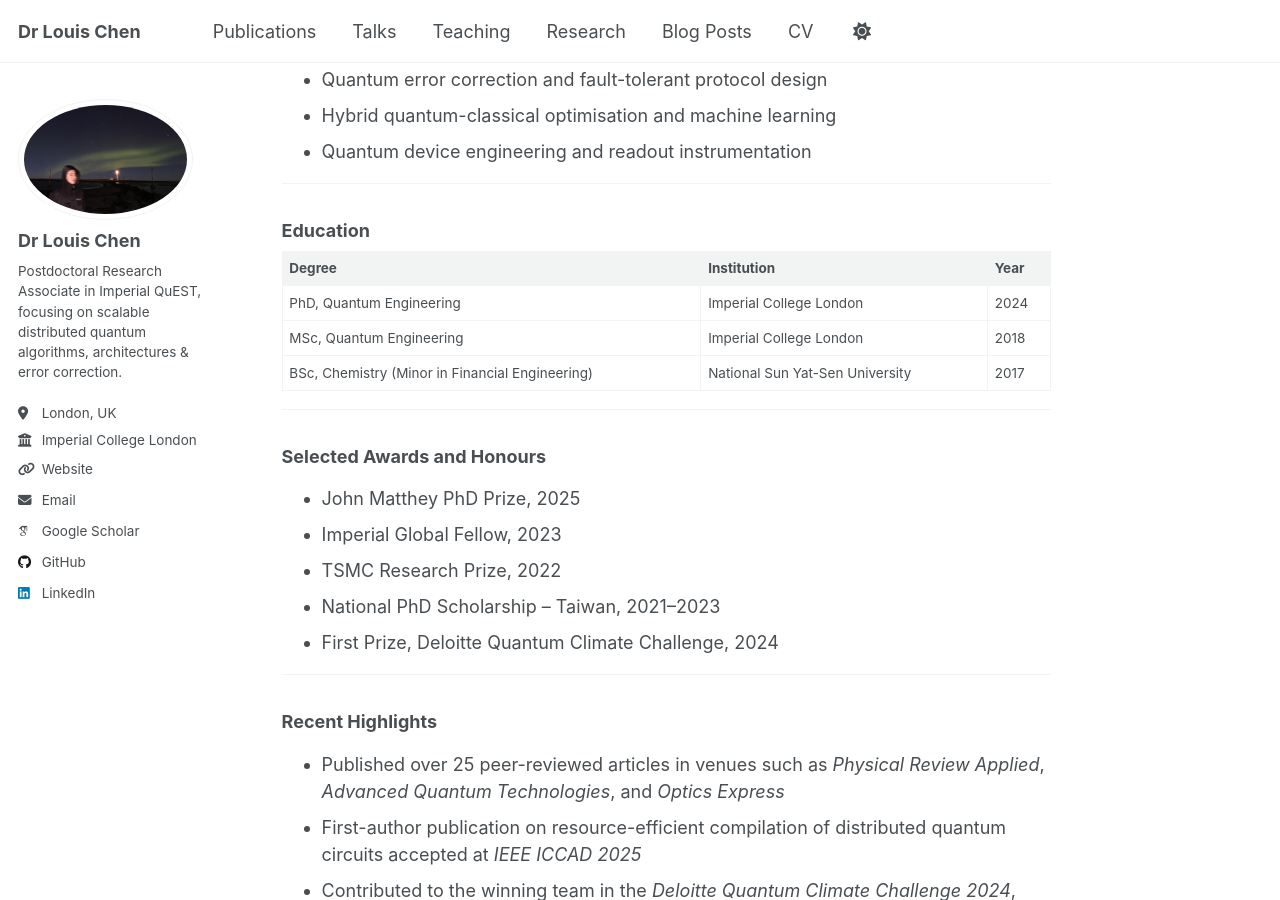
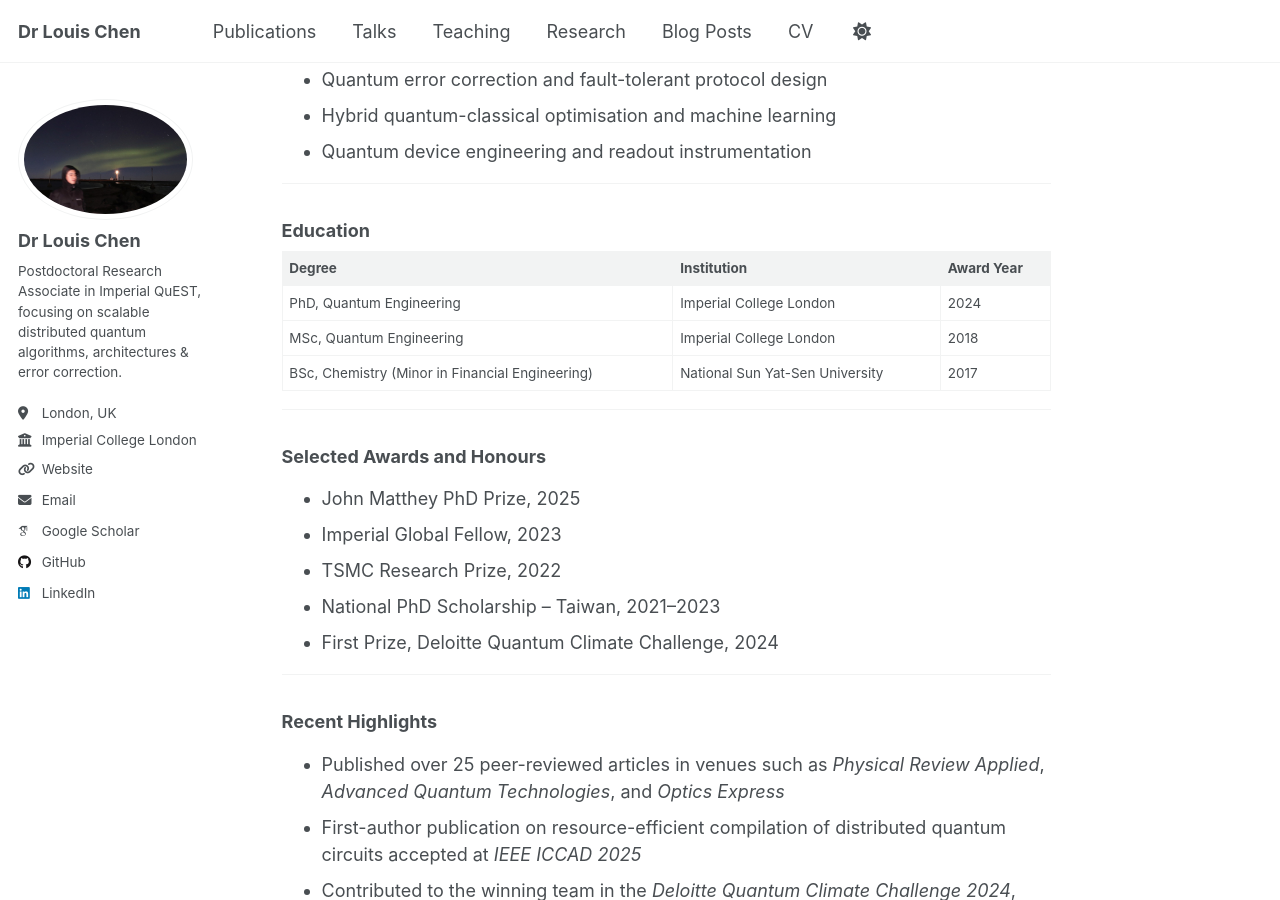
Before and after one commit to Louisanity/louisanity.github.io, a Jekyll site: the page built from _pages/about.md, in a window 1280 px wide and 900 px high, scrolled down 925 px. Built offline with Jekyll 4.4.1, drawn with Linux system fonts in a browser that asks for light colours; some web fonts are replaced.

Commit message:
Update about.md

```diff
--- a/_pages/about.md
+++ b/_pages/about.md
@@ -39,7 +39,7 @@ He received his MSc and PhD in Quantum Engineering from Imperial College London,
 
 ### Education
 
-| Degree | Institution | Year |
+| Degree | Institution | Award Year |
 |--------|-------------|------|
 | PhD, Quantum Engineering | Imperial College London | 2024 |
 | MSc, Quantum Engineering | Imperial College London | 2018 |
```
